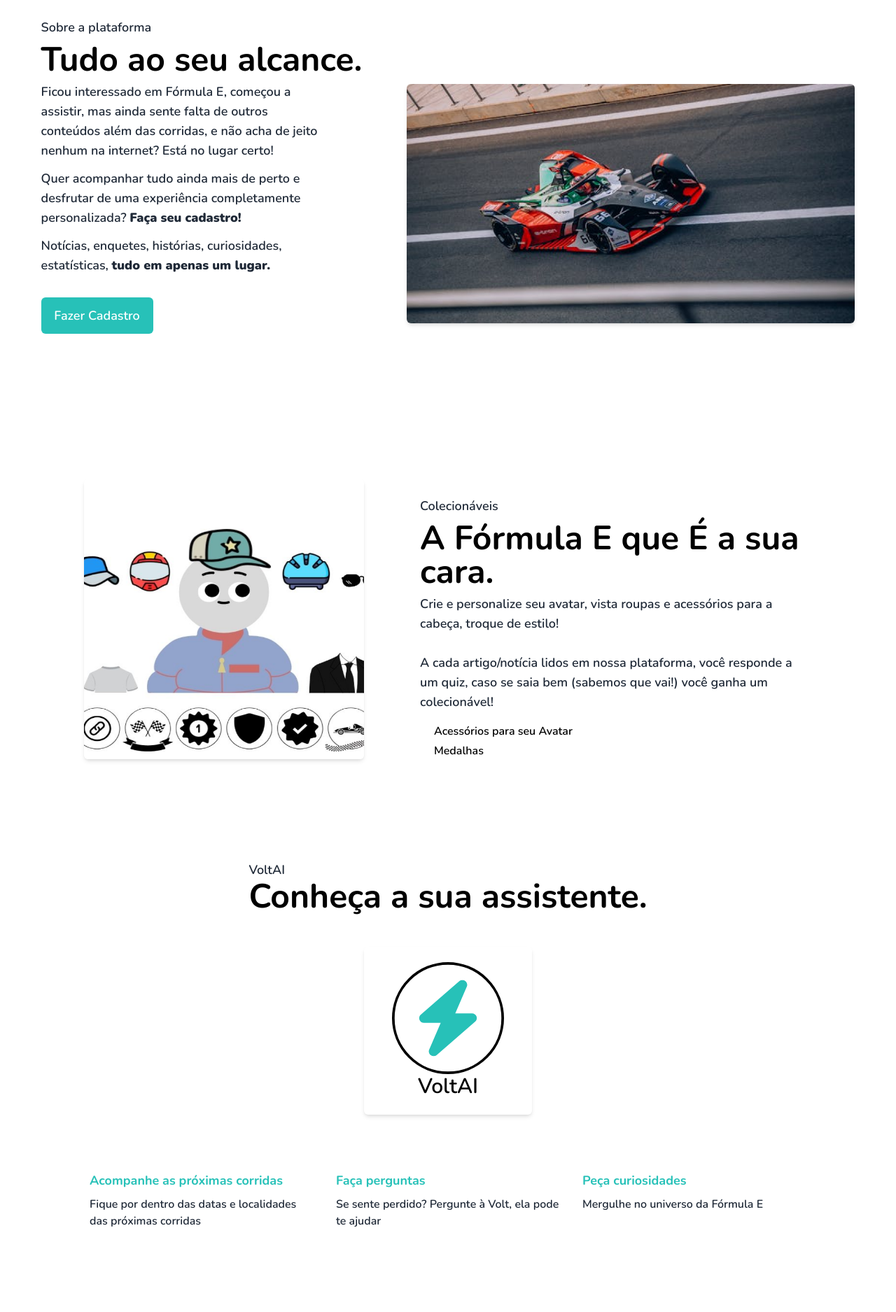
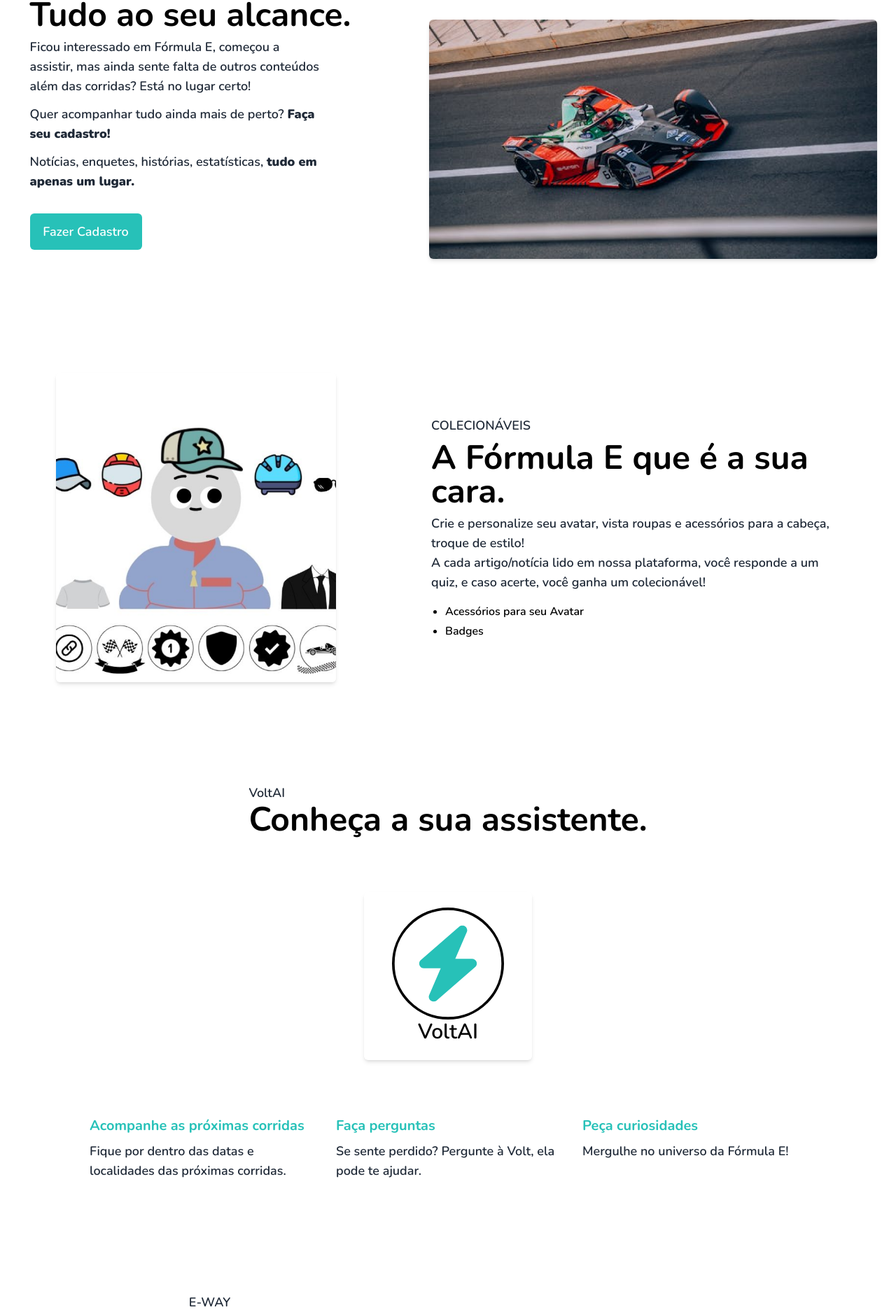
Before and after one commit to ryanbritodev/e-way, a React (Vite) app: page / in a window 1280 px wide. Shown: the part 859-2734 px from the top of the page at 70% size. Built offline with nearby package versions, Linux system fonts and the light colour scheme.

Commit message:
Landing Pronta

```diff
--- a/src/pages/Landing/Landing.jsx
+++ b/src/pages/Landing/Landing.jsx
@@ -2,20 +2,22 @@ import { Header } from "./components/Header/Header";
 import { Footer } from "./components/Footer/Footer";
 
 export const Landing = () => {
-  if (location.pathname != "/") {
+  if (location.pathname !== "/") {
     location.pathname = "/";
   }
 
   return (
     <>
-      <main className="w-full min-h-screen bg-white py-8 flex mt-16 justify-center">
-        <div className="max-w-screen-xl flex flex-col justify-center items-center">
+      <main className="w-full min-h-screen flex flex-col bg-white">
+        {/* Header */}
         <Header />
-          <section className="flex flex-col items-center pt-12 bg-white w-full" id="home">
-            <h1 className="text-black font-bold text-5xl">
+
+        {/* Landing*/}
+        <section className="flex flex-col mt-28 items-center justify-center pt-12 w-full bg-white" id="home">
+          <h1 className="text-black font-bold text-5xl text-center px-8">
             Notícias. Stats. Histórias.
           </h1>
-            <h2 className="text-gray-800 font-semibold text-lg mt-2">
+          <h2 className="text-gray-800 font-semibold text-lg mt-2 text-center">
             Tudo em um só lugar
           </h2>
           <button
@@ -24,28 +26,29 @@ export const Landing = () => {
           >
             Saiba mais
           </button>
+          <div className="flex justify-center px-4">
           <img
             src="/assets/images/landing/Home-Image.png"
             alt="Formula E car image"
-              className="w-[50em] rounded-md shadow-md"
+            className="w-[100%] md:w-[40em] rounded-md shadow-md"
           />
+          </div>
         </section>
 
-          <section className="pt-32 flex flex-wrap justify-center items-center gap-16" id="about">
-            <div className="flex flex-col">
-              <h2 className="text-gray-800 font-semibold text-lg mb-2">Sobre a plataforma</h2>
-              <h1 className="text-black font-bold text-5xl mb-2">Tudo ao seu alcance.</h1>
-              <div className="flex flex-col items-start gap-3 w-[25em]">
+        {/* Sobre */}
+        <section className="pt-20 md:pt-32 flex flex-wrap justify-center items-center gap-0 md:gap-16" id="about">
+          <div className="flex flex-col text-left px-8 md:px-0 xl:px-8 w-[40em] xl:w-auto">
+            <h2 className="text-gray-800 font-semibold uppercase text-md sm:text-lg mb-2">Sobre a plataforma</h2>
+            <h1 className="text-black font-bold text-4xl sm:text-5xl mb-2">Tudo ao seu alcance.</h1>
+            <div className="flex flex-col md:items-start gap-3 w-full xl:w-[26em]">
               <p className="text-gray-800 text-lg">
-                  Ficou interessado em Fórmula E, começou a assistir, mas ainda sente falta de outros conteúdos além das corridas, e não acha de jeito nenhum na internet? Está no lugar certo!
+                Ficou interessado em Fórmula E, começou a assistir, mas ainda sente falta de outros conteúdos além das corridas? Está no lugar certo!
               </p>
               <p className="text-gray-800 text-lg">
-                  Quer acompanhar tudo ainda mais de perto e desfrutar de uma experiência completamente personalizada?{" "}
-                  <b>Faça seu cadastro!</b>
+                Quer acompanhar tudo ainda mais de perto? <b>Faça seu cadastro!</b>
               </p>
               <p className="text-gray-800 text-lg">
-                  Notícias, enquetes, histórias, curiosidades, estatísticas,{" "}
-                  <b>tudo em apenas um lugar.</b>
+                Notícias, enquetes, histórias, estatísticas, <b>tudo em apenas um lugar.</b>
               </p>
             </div>
             <button
@@ -55,44 +58,46 @@ export const Landing = () => {
               Fazer Cadastro
             </button>
           </div>
-            <div>
+          <div className="flex justify-center px-4">
             <img
               src="/assets/images/landing/About-image.png"
               alt="Formula E car image"
-                className="w-[40em] rounded-md shadow-md"
+              className="w-[100%] md:w-[40em] rounded-md shadow-md"
             />
           </div>
         </section>
 
-          <section className="pt-32 pb-20 flex flex-wrap-reverse justify-center items-start gap-20" id="collectibles">
-            <div>
+        {/* Colecionáveis */}
+        <section className="pt-24 pb-20 flex flex-wrap-reverse items-center justify-center gap-20" id="collectibles">
+          <div className="flex justify-center px-6">
             <img
               src="/assets/images/landing/Collectibles-image.png"
               alt="Formula E car image"
-                className="w-[25em] h-[25em] rounded-md shadow-md"
+              className="w-[100%] md:w-[25em] h-auto rounded-md shadow-md"
             />
           </div>
-            <div className="w-[35em]">
-              <h2 className="text-gray-800 font-semibold text-lg mb-2">Colecionáveis</h2>
-              <h1 className="text-black font-bold text-5xl mb-2">A Fórmula E que É a sua cara.</h1>
-              <p className="text-gray-800 text-lg w-[30em] mb-4">
+          <div className="px-8 w-[40em]">
+            <h2 className="text-gray-800 uppercase font-semibold text-lg mb-2">Colecionáveis</h2>
+            <h1 className="text-black font-bold text-4xl md:text-5xl mb-2">A Fórmula E que é a sua cara.</h1>
+            <p className="text-gray-800 text-lg mb-4">
               Crie e personalize seu avatar, vista roupas e acessórios para a cabeça, troque de estilo! <br />
-                <br />A cada artigo/notícia lidos em nossa plataforma, você responde a um quiz, caso se saia bem (sabemos que vai!) você ganha um colecionável!
+              A cada artigo/notícia lido em nossa plataforma, você responde a um quiz, e caso acerte, você ganha um colecionável!
             </p>
-              <ul className="text-black font-semibold">
+            <ul className="list-disc text-black font-semibold">
               <li className="ml-5 mb-1">Acessórios para seu Avatar</li>
-                <li className="ml-5">Medalhas</li>
+              <li className="ml-5">Badges</li>
             </ul>
           </div>
         </section>
 
+        {/* VoltAI */}
         <section className="w-full flex flex-col justify-center items-center pt-16" id="assistent">
-            <div>
+          <div className="px-8">
             <h2 className="text-gray-800 font-semibold text-lg">VoltAI</h2>
-              <h1 className="text-black font-bold text-5xl">Conheça a sua assistente.</h1>
+            <h1 className="text-black font-bold text-4xl md:text-5xl">Conheça a sua assistente.</h1>
           </div>
 
-            <div className="flex flex-col justify-center items-center shadow-md w-[15em] h-[15em] rounded-md mt-12 mb-20 cursor-pointer">
+          <div className="flex flex-col justify-center items-center shadow-md w-[15em] h-[15em] rounded-md mt-20 mb-20 cursor-pointer">
             <img
               src="/assets/images/landing/VoltAI-icon.svg"
               alt="VoltAi Icon"
@@ -101,39 +106,43 @@ export const Landing = () => {
             <h2 className="text-3xl">VoltAI</h2>
           </div>
 
-            <div className="flex flex-wrap justify-center gap-8 w-full">
+          <div className="flex flex-wrap justify-center gap-8 w-full px-8">
             <div className="w-[20em]">
-                <h3 className="font-bold text-lg mb-2 text-eblue">Acompanhe as próximas corridas</h3>
-                <p className="text-gray-800">Fique por dentro das datas e localidades das próximas corridas</p>
+              <h3 className="font-bold text-xl mb-2 text-eblue">Acompanhe as próximas corridas</h3>
+              <p className="text-gray-800 text-lg">Fique por dentro das datas e localidades das próximas corridas.</p>
             </div>
             <div className="w-[20em]">
-                <h3 className="font-bold text-lg mb-2 text-eblue">Faça perguntas</h3>
-                <p className="text-gray-800">Se sente perdido? Pergunte à Volt, ela pode te ajudar</p>
+              <h3 className="font-bold text-xl mb-2 text-eblue">Faça perguntas</h3>
+              <p className="text-gray-800 text-lg">Se sente perdido? Pergunte à Volt, ela pode te ajudar.</p>
             </div>
             <div className="w-[20em]">
-                <h3 className="font-bold text-lg mb-2 text-eblue">Peça curiosidades</h3>
-                <p className="text-gray-800">Mergulhe no universo da Fórmula E</p>
+              <h3 className="font-bold text-xl mb-2 text-eblue">Peça curiosidades</h3>
+              <p className="text-gray-800 text-lg">Mergulhe no universo da Fórmula E!</p>
             </div>
           </div>
         </section>
 
-          <section className="pt-40 pb-20 w-full">
+        {/* E-WAY */}
+        <section className="pt-40 pb-20 bg-white" id="eway">
+          <div className="flex flex-col items-center">
+            <div className="flex flex-col items-start px-8">
               <h2 className="text-gray-800 font-semibold text-lg">E-WAY</h2>
-            <h1 className="text-black font-bold text-5xl">O porquê fazemos o que fazemos</h1>
-
-            <div className="flex flex-wrap justify-evenly py-8 gap-12">
+              <h1 className="text-black font-bold text-4xl md:text-5xl">O porquê fazemos o que fazemos</h1>
+            </div>
+          </div>
+          <div className="flex flex-wrap justify-evenly py-8 gap-12 px-8">
             <div className="w-[20em]">
-                <h2 className="text-black font-bold text-lg my-4">O problema</h2>
-                <ul className="text-gray-800">
+              <h2 className="text-eblue font-bold text-xl my-4">O Problema</h2>
+              <ul className="text-gray-800 text-lg">
                 <li className="mb-2"><b>Falta de acesso</b> à informação sobre a Fórmula E</li>
                 <li className="mb-2"><b>Escassez de engajamento</b> da comunidade</li>
                 <li><b>Conteúdos em inglês</b> no site oficial traduzido para português</li>
               </ul>
             </div>
             <div className="w-[20em]">
-                <h2 className="text-black font-bold text-lg my-4">A solução</h2>
-                <ul className="text-gray-800">
-                  <li className="mb-2">Uma central de informações intuitiva e inclusiva</li>
+              <h2 className="text-eblue font-bold text-xl my-4">A Solução</h2>
+              <ul className="text-gray-800 text-lg">
+                <li className="mb-2">Uma central de informações <b>intuitiva</b> e <b>inclusiva</b></li>
                 <li className="mb-2"><b>Inteligência Artificial</b> para suporte ao usuário</li>
                 <li>Plataforma 100% em <b>português-brasileiro</b></li>
               </ul>
@@ -141,11 +150,9 @@ export const Landing = () => {
           </div>
         </section>
 
-
-        </div>
-
+        {/* Footer */}
+        <Footer />
       </main>
-      <Footer />
     </>
   );
 };
--- a/src/pages/Landing/components/Footer/Footer.jsx
+++ b/src/pages/Landing/components/Footer/Footer.jsx
@@ -2,7 +2,8 @@ import { FaFacebook, FaLinkedin, FaYoutube, FaInstagram } from "react-icons/fa";
 
 export const Footer = () => {
   return (
-    <footer className="w-full flex flex-col sm:gap-4 md:flex-row justify-between items-center border-t border-gray-200 py-8 px-8 sm:px-16">
+    <footer className="w-full border-t border-gray-200 py-8">
+      <div className="max-w-[1200px] w-full mx-auto flex flex-col sm:gap-4 md:flex-row justify-between items-center px-8 md:px-28">
         <img
           src="/assets/images/landing/ewayLogo.svg"
           alt="E-way logo"
@@ -46,6 +47,7 @@ export const Footer = () => {
             <FaInstagram />
           </a>
         </div>
+      </div>
     </footer>
   );
 };
--- a/src/pages/Landing/components/Header/Header.jsx
+++ b/src/pages/Landing/components/Header/Header.jsx
@@ -5,7 +5,6 @@ export const Header = () => {
   const [isMenuOpen, setIsMenuOpen] = useState(false);
   const [scrollY, setScrollY] = useState(0);
 
-  // Atualizar o estado ao fazer scroll
   useEffect(() => {
     const handleScroll = () => setScrollY(window.scrollY);
     window.addEventListener('scroll', handleScroll);
@@ -26,7 +25,7 @@ export const Header = () => {
         scrollY > 10 ? 'shadow-md' : ''
       }`}
     >
-      {/* Logo e Menu Hamburguer Container */}
+      {/* Logo e Menu */}
       <div className="flex justify-between px-8 items-center w-full md:w-auto">
         {/* Logo */}
         <img
@@ -36,7 +35,7 @@ export const Header = () => {
           id="home"
         />
 
-        {/* Botão de Menu Hamburguer */}
+        {/* Botão do Menu Hamburguer */}
         <div className="md:hidden z-50 mt-3">
           <button onClick={toggleMenu}>
             {isMenuOpen ? <BsXLg size={32} /> : <BsList size={32} />}
```
Lines whose indentation alone changed are shown as unchanged.
